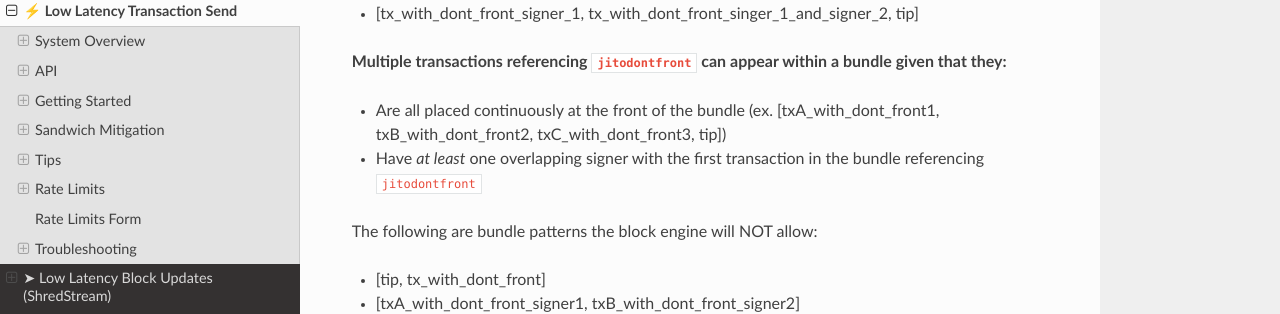
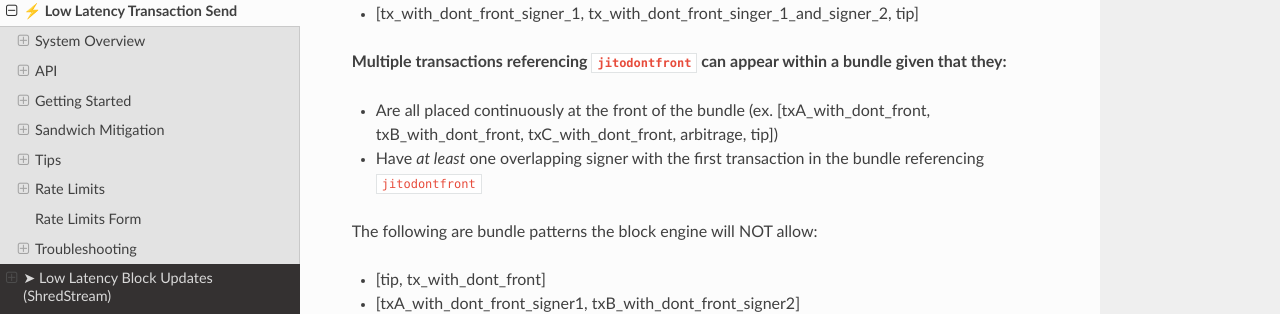
Before and after one commit to jito-labs/jito-docs, a Sphinx documentation site: the page built from docs/source/lowlatencytxnsend.md, in a window 1280 px wide and 900 px high, scrolled down 14457 px. Shown: the part 157-471 px from the top of the window. Built offline with Sphinx 7.4.7 and the Read the Docs theme 3.1.0, drawn with Linux system fonts in a browser that asks for light colours.

Commit message:
minor tweak to verbiage

```diff
--- a/docs/source/lowlatencytxnsend.md
+++ b/docs/source/lowlatencytxnsend.md
@@ -540,7 +540,7 @@
 - [tx_with_dont_front_signer_1, tx_with_dont_front_singer_1_and_signer_2, tip]
 
 **Multiple transactions referencing `jitodontfront` can appear within a bundle given that they:**
-- Are all placed continuously at the front of the bundle (ex. [txA_with_dont_front1, txB_with_dont_front2, txC_with_dont_front3, tip])
+- Are all placed continuously at the front of the bundle (ex. [txA_with_dont_front, txB_with_dont_front, txC_with_dont_front, arbitrage, tip])
 - Have *at least* one overlapping signer with the first transaction in the bundle referencing `jitodontfront`
 
 The following are bundle patterns the block engine will NOT allow:
```
